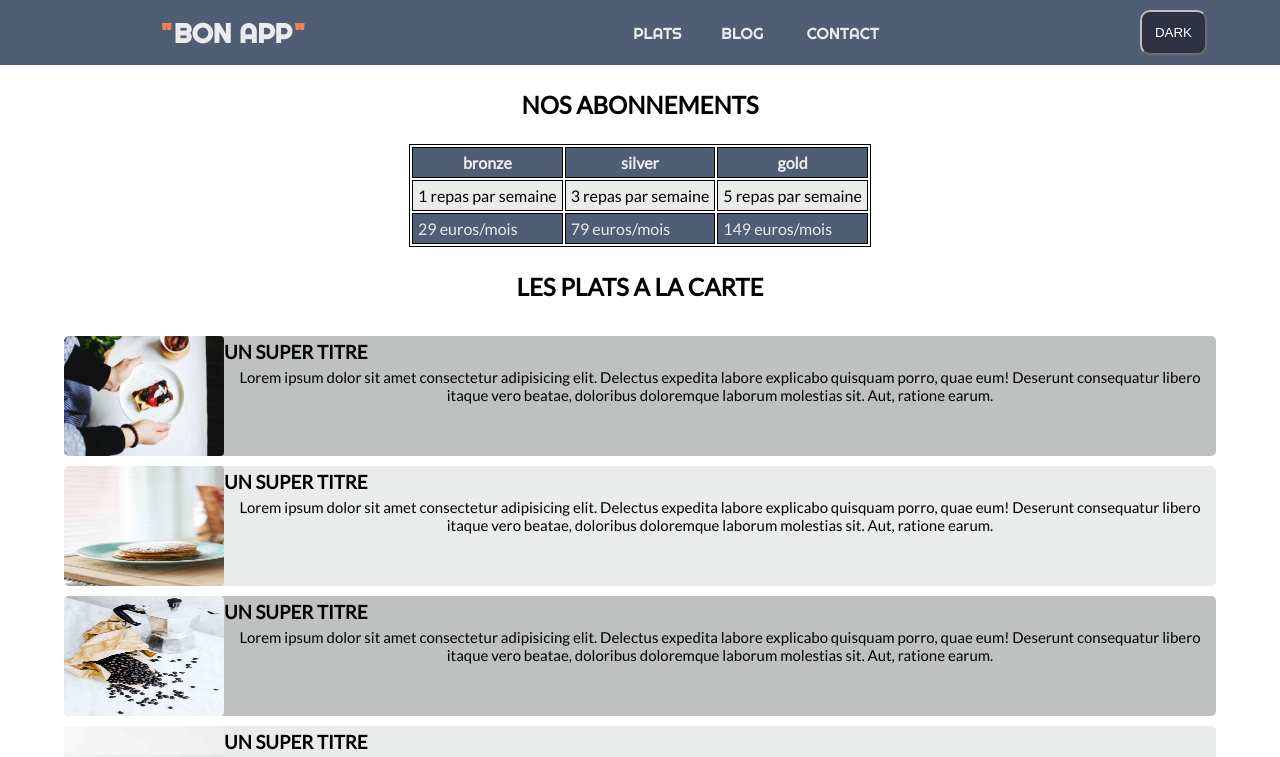
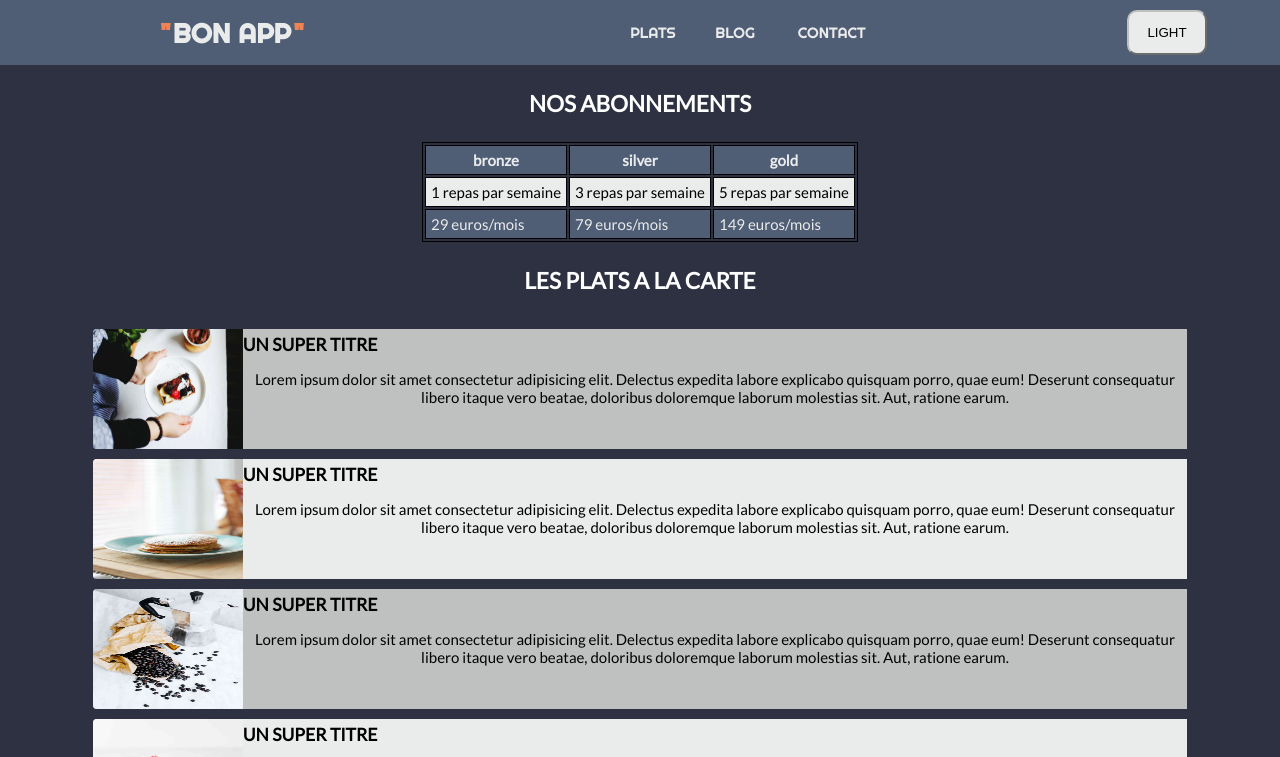
Before and after one commit to EthanPaleyron/bon-app, a website built with Vite: page index.html in a window 1280 px wide. Both pictures are taken after a click on the button "DARK". Shown: the top 757 px of the page. Built offline with nearby package versions, Linux system fonts and the light colour scheme.

Commit message:
dark_button

```diff
--- a/main.js
+++ b/main.js
@@ -1,11 +1,34 @@
-let modeDark = document.getElementById('modeDark');
+const modeDark = document.getElementById('modeDark');
+const h2 = document.querySelectorAll("h2");
+let bool = true;
 
 modeDark.addEventListener('click', () => {
+    if (bool) {
+        modeDark.innerHTML = "Light";
+        modeDark.style.color = "#000"
+        modeDark.style.backgroundColor = "#EAEBEB";
+        document.body.style.backgroundColor = "#2D3142";
+        bool = false;
+    } else {
+        modeDark.innerHTML = "Dark";
+        modeDark.style.color = "#fff"
+        modeDark.style.backgroundColor = "#2D3142"
+        document.body.style.backgroundColor = "#fff";
+        bool = true;
+    }
 
+    h2.forEach(e => {
+        if (bool) {
+            e.style.color = "#2D3142"
+        } else {
+            e.style.color = "#fff"
+        }
+    })
 })
 
+// C'EST UNE BLAGUE
 // modeDark.addEventListener('click', () => {
-//     document.body.innerHTML = "<h2>HA HA HA JE RIGOLE</h2>";
+//     document.body.innerHTML = "<h2>ha ha c'est une blague </h2>";
 //     document.body.style.backgroundColor = '#2D3142';
 //     document.body.style.color = '#fff';
 // })
--- a/style.css
+++ b/style.css
@@ -30,8 +30,13 @@ fieldset {
   --orange: #EF8354;
 }
 
+html {
+  font-size: 62.5%;
+}
+
 body {
   font-family: 'Lato', sans-serif;
+  font-size: 1.5rem;
 }
 
 /* HEADER NAV BAR */
@@ -86,7 +91,9 @@ li {
 .dark_button {
   margin: 0 5% 0 0;
   color: var(--blanc);
+  text-transform: uppercase;
   background-color: var(--gris_foncer);
+  width: 8rem;
   border-color: var(--gris_clair);
   border-radius: 10px;
   padding: 7px;
@@ -139,15 +146,16 @@ h2 {
 
 .section_plats {
   height: 600px;
+  width: 95vw;
   overflow: scroll;
 }
 
 .article_plats {
-  margin: 10px 5%;
+  margin: 10px auto;
   height: 120px;
   width: 90%;
   background-color: var(--blanc_2);
-  border-radius: 5px;
+  border-radius: 4px 0 0 4px;
   overflow: hidden;
 }
 
@@ -158,12 +166,11 @@ h2 {
 .img_plats {
   height: 100%;
   width: 10em;
-  border-radius: 4px;
   float: left;
 }
 
 .titre_plats {
-  margin: 5px;
+  margin: 5px 0 15px;
 }
 
 .description_plats {
```
